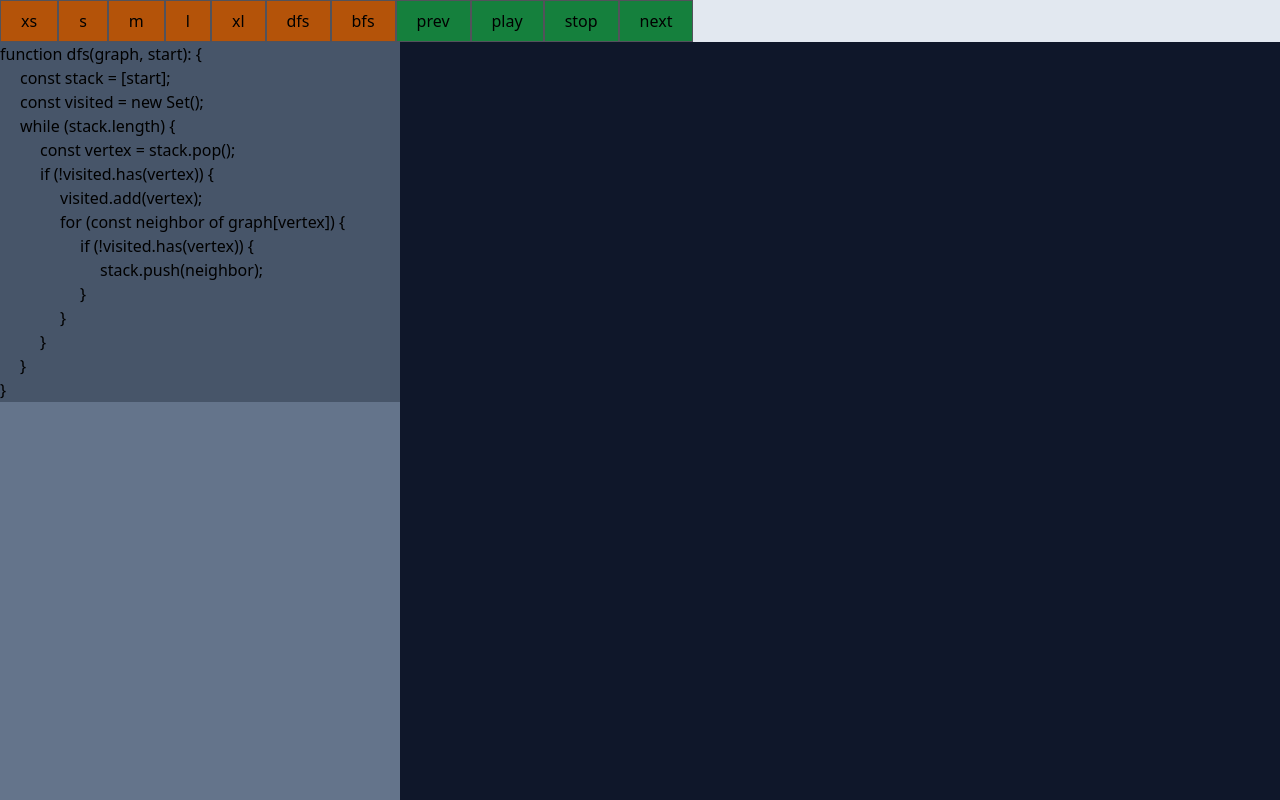
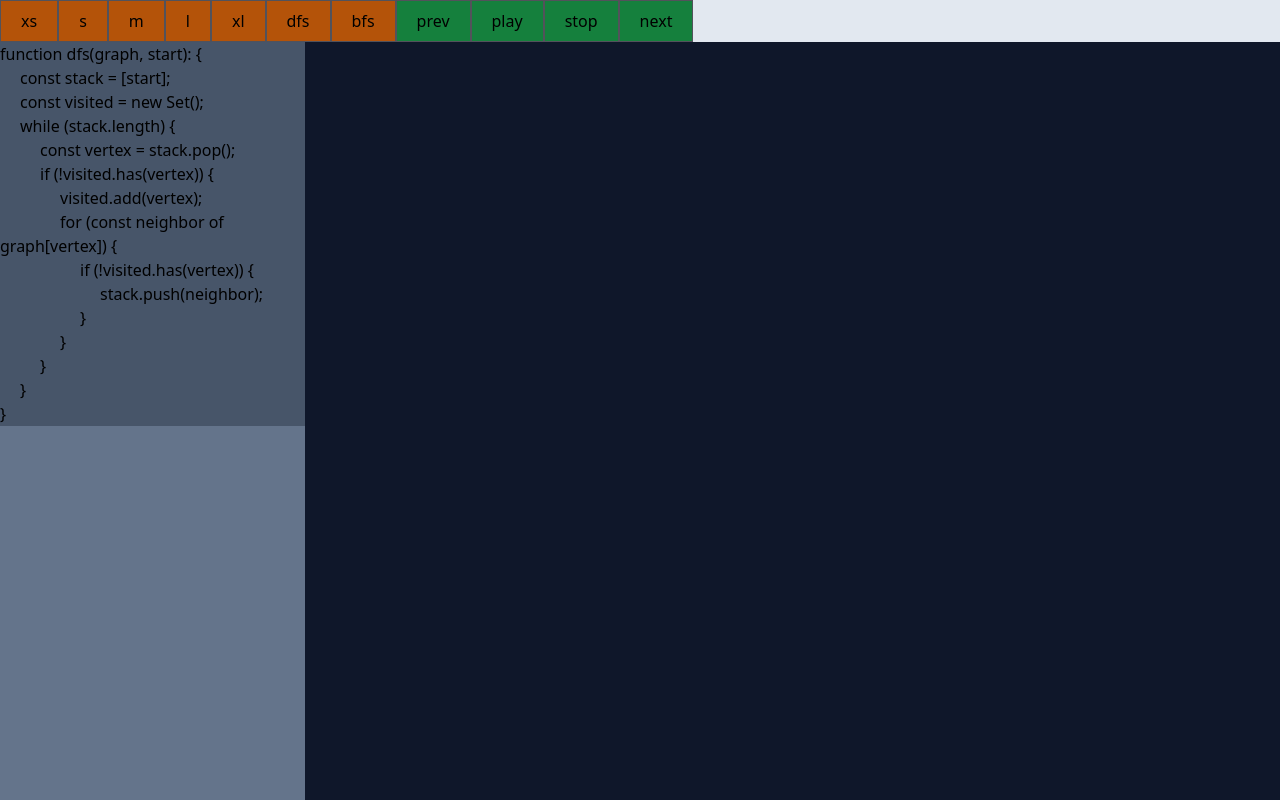
Before and after one commit to adiletbaimyrza/graph-algorithms-visualizer, a React (Vite) app: page / in a window 1280 px wide. Built offline with nearby package versions, Linux system fonts and the light colour scheme.

Commit message:
set Pseudocode to have fixed size

```diff
--- a/src/components/Pseudocode/Pseudocode.tsx
+++ b/src/components/Pseudocode/Pseudocode.tsx
@@ -6,7 +6,7 @@
   const currentAlgo = useCurrentAlgo()
 
   return (
-    <div className="min-w-[400px] bg-slate-500">
+    <div className="w-[400px] bg-slate-500">
       {pseudocodes[currentAlgo.get()].map((codeLine, index) => (
         <p
           key={index}
```
